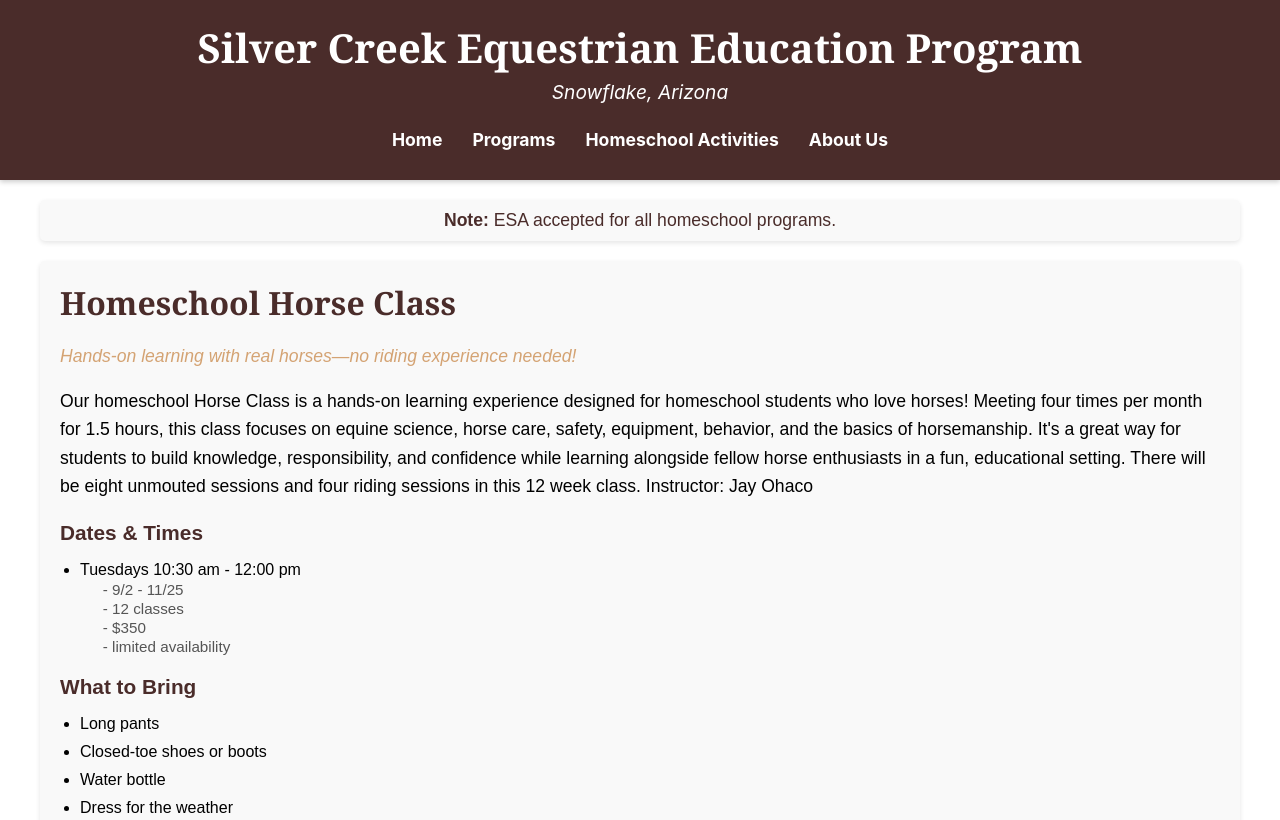
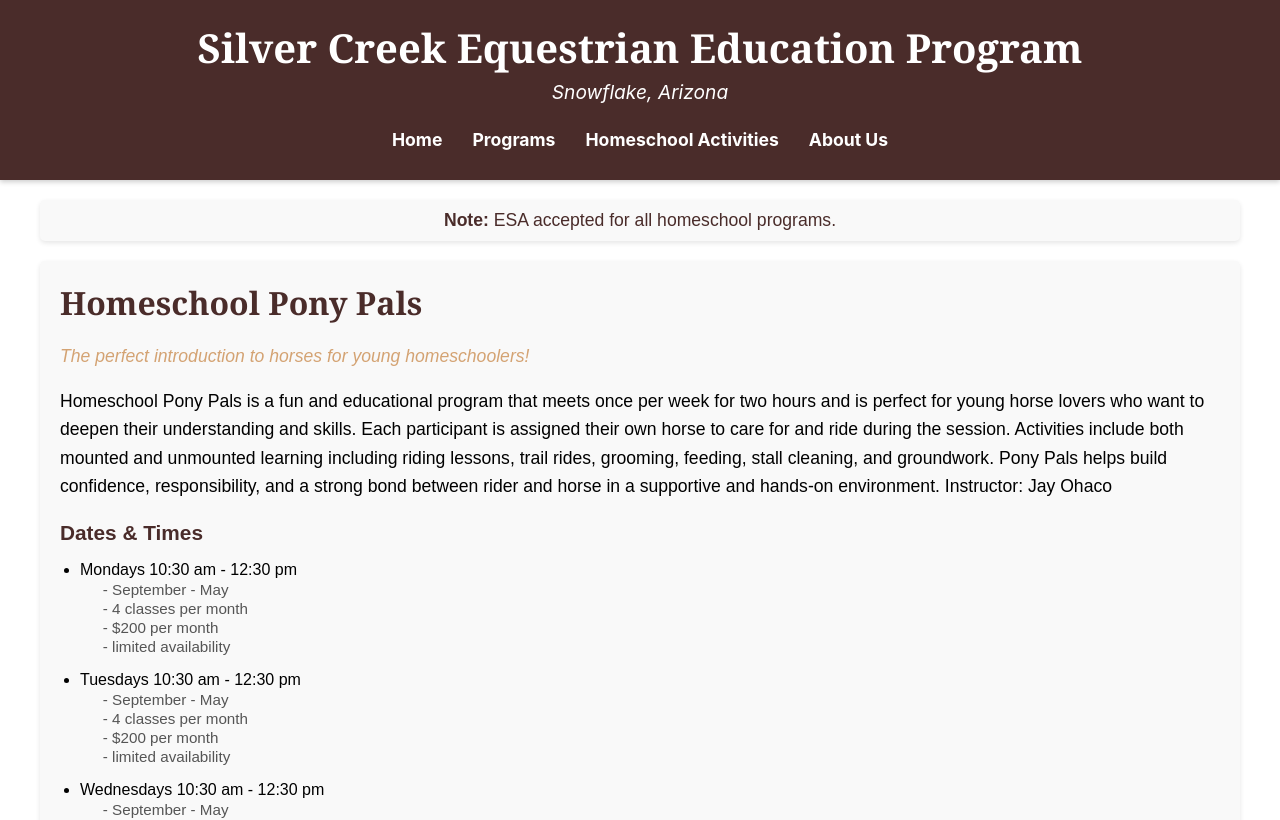
Before and after one commit to harrisonoakess/SCEEP, a React (Create React App) app in the folder client/: page /homeschool-programs in a window 1280 px wide. Shown: the top 820 px of the page. Built offline with nearby package versions, Linux system fonts and the light colour scheme.

Commit message:
removed homeschool horse school and added another day for homeschool pony pals

```diff
--- a/client/src/components/Header.js
+++ b/client/src/components/Header.js
@@ -31,7 +31,7 @@ function Header() {
             <li className="dropdown">
               <span className="dropdown-toggle">Homeschool Activities</span>
               <div className="dropdown-menu">
-                <Link to="/homeschool-programs#homeschool-horse-class">Homeschool Horse Class</Link>
+                {/* <Link to="/homeschool-programs#homeschool-horse-class">Homeschool Horse Class</Link> */}
                 <Link to="/homeschool-programs#homeschool-pony-pals">Homeschool Pony Pals</Link>
               </div>
             </li>
--- a/client/src/pages/HomeschoolPrograms.js
+++ b/client/src/pages/HomeschoolPrograms.js
@@ -47,7 +47,7 @@ const HomeschoolPrograms = () => {
         <p><strong>Note:</strong> ESA accepted for all homeschool programs.</p>
       </div>
 
-      <ProgramSection
+      {/* <ProgramSection
         id="homeschool-horse-class"
         title="Homeschool Horse Class"
         tagline="Hands-on learning with real horses—no riding experience needed!"
@@ -70,7 +70,7 @@ const HomeschoolPrograms = () => {
           "Water bottle",
           "Dress for the weather",
         ]}
-      />
+      /> */}
 
 
 <ProgramSection
@@ -90,6 +90,13 @@ const HomeschoolPrograms = () => {
     <li key="mon-2" className="sub-date">- 4 classes per month</li>,
     <li key="mon-3" className="sub-date">- $200 per month</li>,
     <li key="mon-4" className="sub-date">- limited availability</li>,
+
+    <li key="tues" style={{ marginTop: '1em' }}>Tuesdays 10:30 am - 12:30 pm</li>,
+    <li key="tues-1" className="sub-date">- September - May</li>,
+    <li key="tues-2" className="sub-date">- 4 classes per month</li>,
+    <li key="tues-3" className="sub-date">- $200 per month</li>,
+    <li key="tues-4" className="sub-date">- limited availability</li>,
+
     <li key="wed" style={{ marginTop: '1em' }}>Wednesdays 10:30 am - 12:30 pm</li>,
     <li key="wed-1" className="sub-date">- September - May</li>,
     <li key="wed-2" className="sub-date">- 4 classes per month</li>,
```
